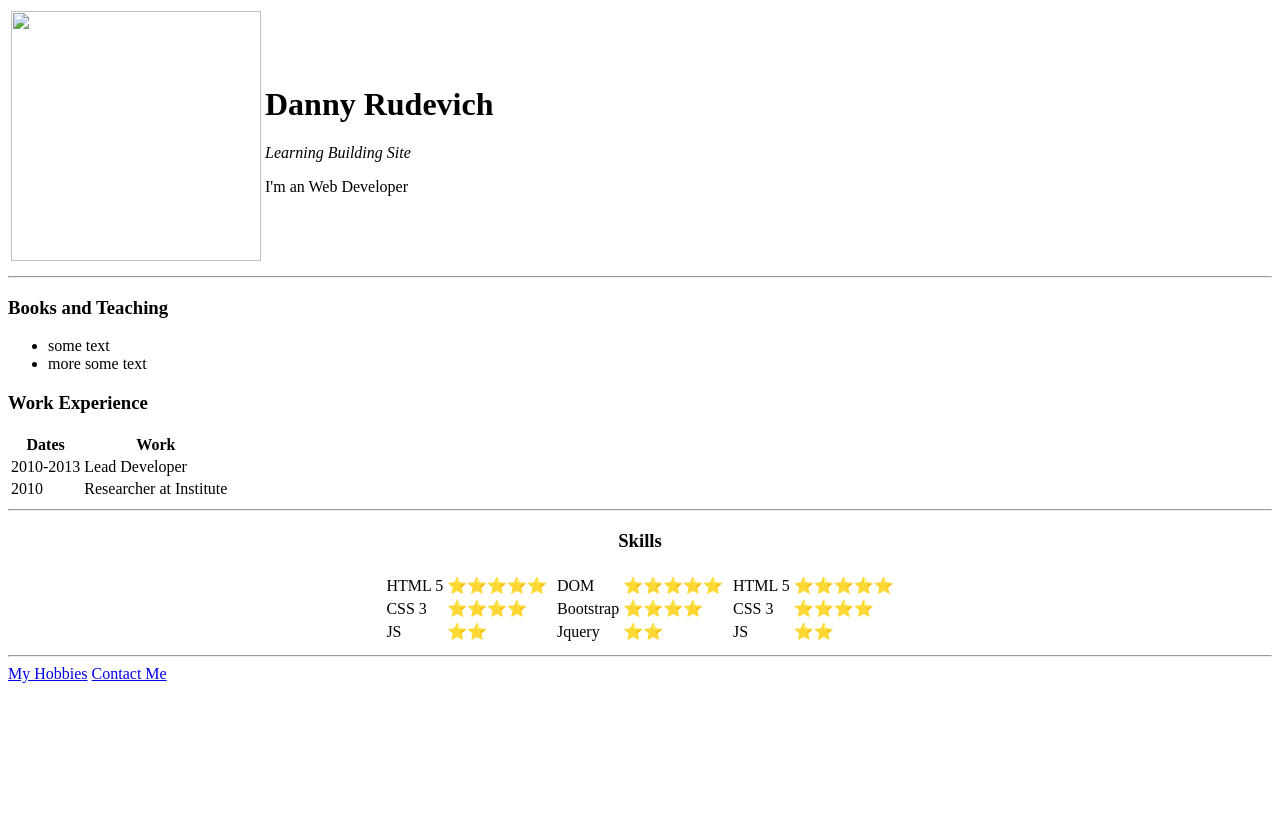
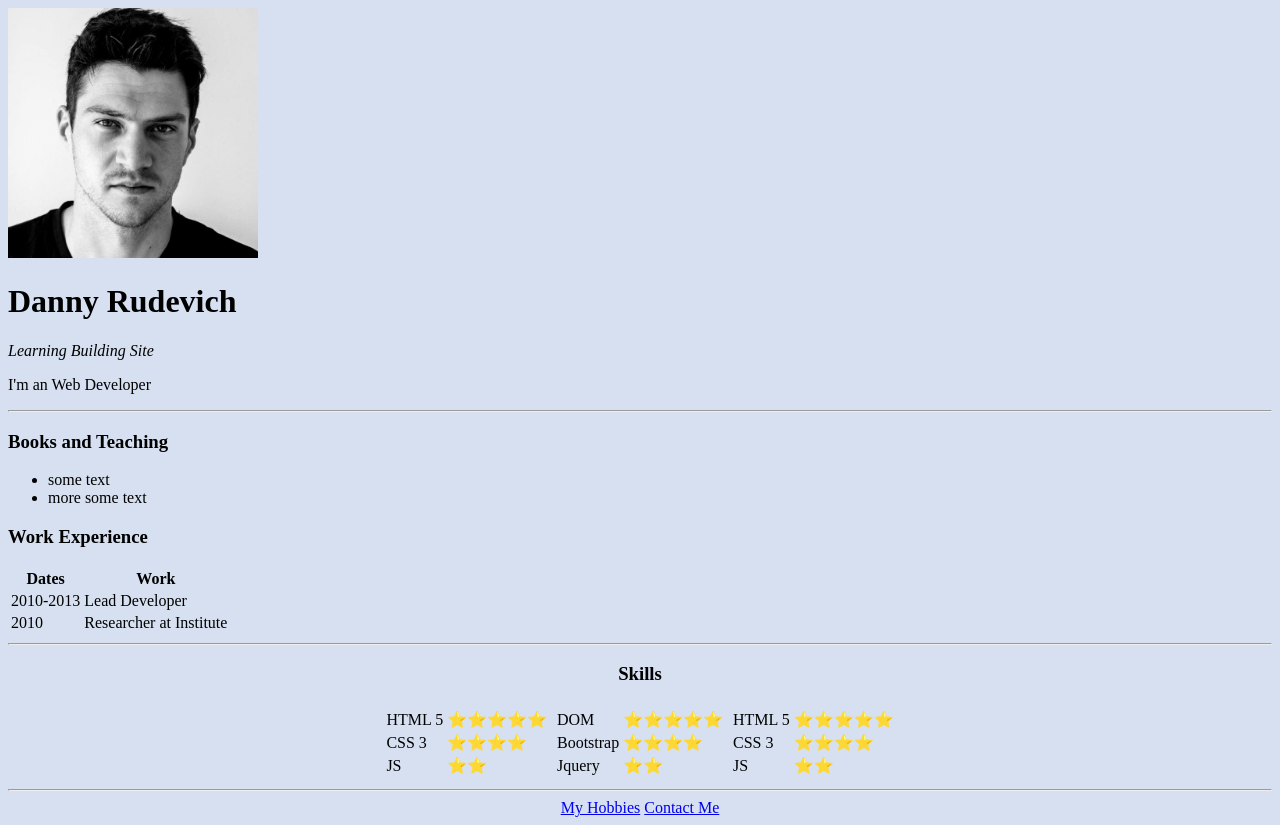
Before and after one commit to danny0980/CV, a plain HTML site: page index.html in a window 1280 px wide. Before the commit the page ends 800 px from the top, so only its background shows below. Drawn offline with Linux system fonts and the light colour scheme.

Commit message:
NewStyle

```diff
--- a/index.html
+++ b/index.html
@@ -5,10 +5,10 @@
     <meta charset="utf-8">
     <title>Danny's Personal Site</title>
   </head>
-  <body>
+  <body style="background-color: #d6e0f0;>
     <table callspacing="20">
       <tr>
-        <td><img src="img/IMG_20190730_204618.jpg" width="250" height="250" ></td>
+        <td><img src="img/1.jpg" width="250" height="250" ></td>
         <td>
           <h1>Danny Rudevich</h1>
         <p><em>Learning Building Site</em></p>
@@ -97,8 +97,10 @@
     </tr>
     </table>
     </center>
-    <hr>
-    <a href="#">My Hobbies</a>
-    <a href="contact-me.html">Contact Me</a>
+     <hr>
+    <center>
+     <a href="#">My Hobbies</a>
+     <a href="contact-me.html">Contact Me</a>
+    </center>
   </body>
 </html>
```
Also changed, not shown: contact-me.html (+1 -1 lines), Img/1.jpg (added).
